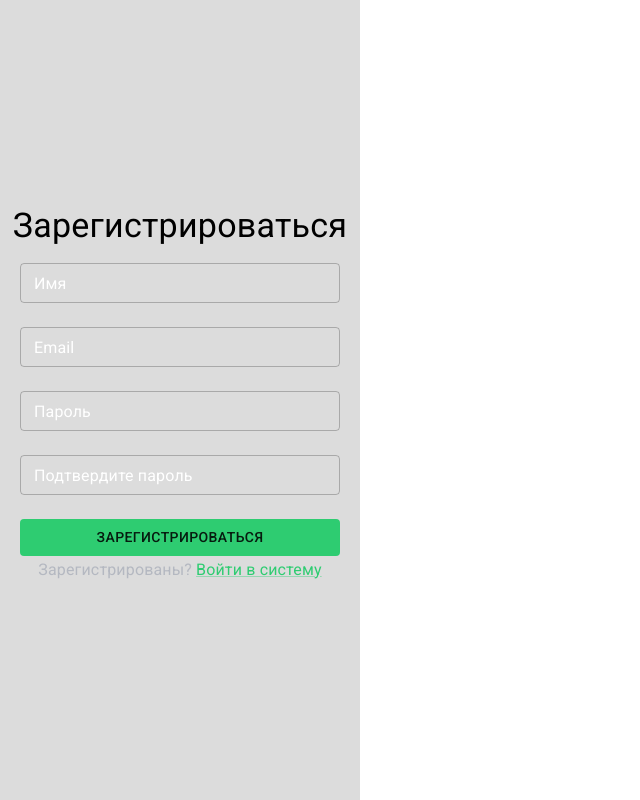
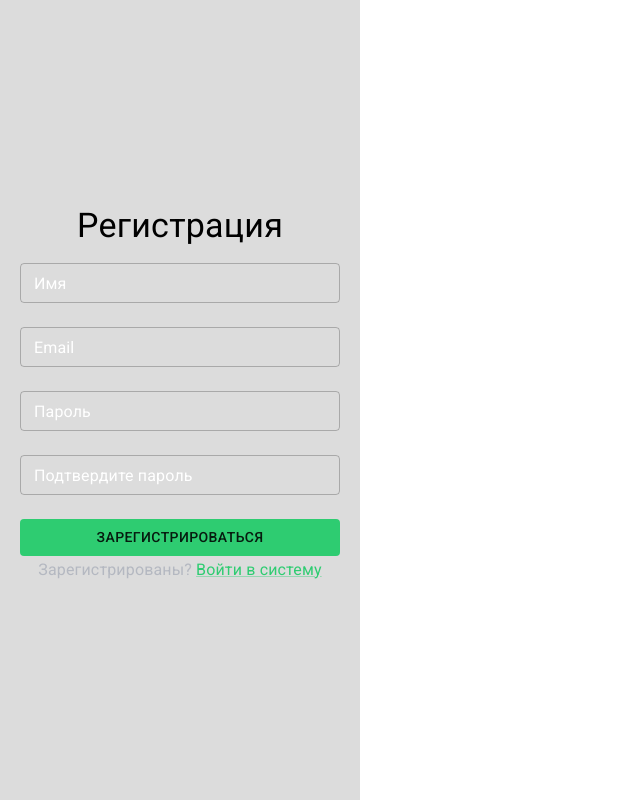
Before and after one commit to Daily-caloric-needs/web, a React (Create React App) app: page /registration in a window 1280 px wide. Shown: the whole page, without its empty margins (0-640 px from the left). Built offline with nearby package versions, Linux system fonts and the light colour scheme; what react-swipeable-views-utils would draw is missing.

Commit message:
очепятка

```diff
--- a/src/components/Registration/SignUpForm/SignUpForm.jsx
+++ b/src/components/Registration/SignUpForm/SignUpForm.jsx
@@ -39,12 +39,12 @@ export const SignUpForm = () => {
 	return (
 		<div className="auth-form__form">
 			<Typography variant="h4" component="div">
-				Зарегистрироваться
+				Регистрация
 			</Typography>
 			<form onSubmit={handleSubmit(onSubmit)}>
 				<Controller
 					control={control}
-					name="login"
+					name="name"
 					rules={loginValidation}
 					render={({ field }) => (
 						<TextField
```
